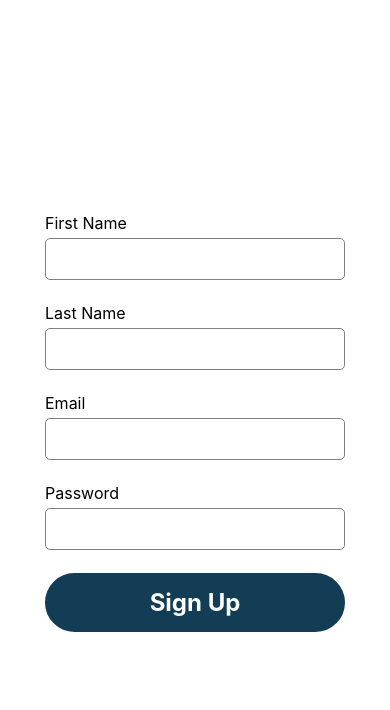
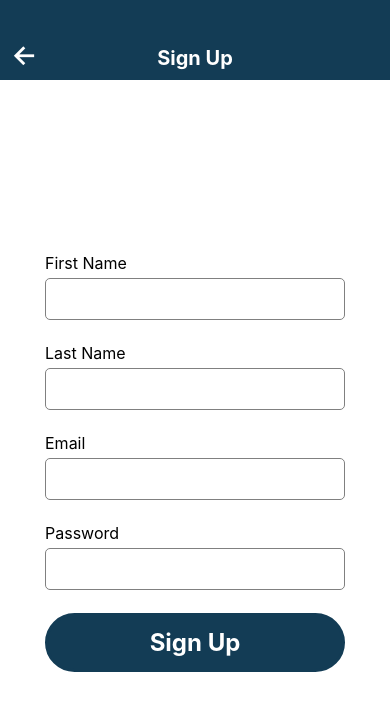
Before and after one commit to LDomadia/tech-demo-1-test, a React Native app in the folder TechDemo/: screen /SignUp in a window 390 px wide. Shown: the top 710 px of the page. Built offline with nearby package versions, Linux system fonts and the light colour scheme.

Commit message:
created app bar and icon button

```diff
--- a/TechDemo/components/MyAppBar.tsx
+++ b/TechDemo/components/MyAppBar.tsx
@@ -1,22 +1,63 @@
 import React from "react";
-import { View, StyleSheet } from "react-native";
+import { View, StyleSheet, Text } from "react-native";
+import MyIconButton from "./MyIconButton";
 
 export type Props = {
-
+    leadingIcon?: string,
+    trailingIcon?: string,
+    title: string,
 }
 
-const MyAppBar: React.FC<Props> = ({}) => {
+const MyAppBar: React.FC<Props> = ({title, leadingIcon, trailingIcon}) => {
     return (
         <View style={styles.container}>
-
+            <View style={styles.leading}>
+                <MyIconButton icon={leadingIcon ? leadingIcon : ''}/>
+            </View>
+            <View style={styles.title}>
+                <Text style={styles.text}>{title}</Text>
+            </View>
+            <View style={styles.trailing}>
+                <MyIconButton icon={trailingIcon ? trailingIcon : ''}/>
+            </View>
         </View>
     );
 }
 
 const styles = StyleSheet.create({
     container: {
-        backgroundColor: 'blue',
-        height: 40
+        height: 80,
+        backgroundColor: '#133C55',
+    },
+    title: {
+        height: 80,
+        justifyContent: 'center',
+        alignItems: 'center',
+    },
+    text: {
+        fontSize: 20,
+        fontWeight: 'bold',
+        textAlignVertical: 'bottom',
+        paddingVertical: 10,
+        color: 'white',
+        bottom: 0,
+        position: 'absolute'
+    },
+    leading: {
+        justifyContent: 'flex-end',
+        flexDirection: 'row',
+        bottom: 0,
+        position: 'absolute',
+        padding: 10,
+        left: 0
+    },
+    trailing: {
+        justifyContent: 'flex-end',
+        flexDirection: 'row',
+        bottom: 0,
+        position: 'absolute',
+        padding: 10,
+        right: 0
     }
 });
 
--- /dev/null
+++ b/TechDemo/components/MyIconButton.tsx
@@ -0,0 +1,24 @@
+import { FontAwesome, Ionicons } from "@expo/vector-icons";
+import { Pressable, StyleSheet } from "react-native";
+
+export type Props = {
+    icon?: string
+}
+
+const MyIconButton: React.FC<Props> = ({icon}) => {
+    return (
+        <Pressable style={styles.container}>
+            <Ionicons name={icon ? icon : ''} size={30} color='white'></Ionicons>
+        </Pressable>
+    );
+}
+
+const styles = StyleSheet.create({
+    container: {
+        height: 30,
+        width: 30,
+        borderRadius: 20,
+    }
+});
+
+export default MyIconButton;
--- a/TechDemo/screens/SignUpScreen.tsx
+++ b/TechDemo/screens/SignUpScreen.tsx
@@ -14,14 +14,16 @@ export default function SignUpScreen() {
   const [password, setPassword] = useState("");
 
   return (
+    <>
+    <MyAppBar title='Sign Up' leadingIcon='arrow-back-sharp' />
     <View style={styles.container}>
       <MyField title='First Name' type='text' onChangeFn={setFName} />
       <MyField title='Last Name' type='text' onChangeFn={setLName} />
       <MyField title='Email' type='text' onChangeFn={setEmail} />
       <MyField title='Password' type='text' onChangeFn={setPassword} />
-      <MyButton text="Sign Up" type="primary" size="large" onPressFn={
-      () => { signUpWithEmail(fName, lName, email, password) }} />
+      <MyButton text="Sign Up" type="primary" size="large" onPressFn={() => { signUpWithEmail(fName, lName, email, password); } } />
     </View>
+    </>
   );
 }
 
```
